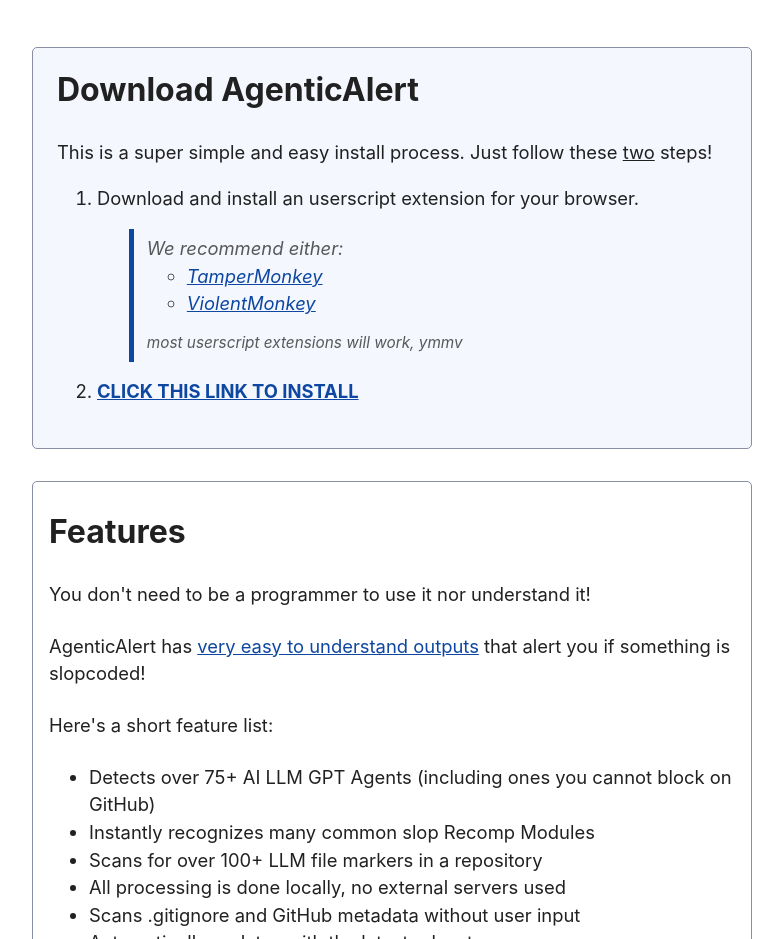
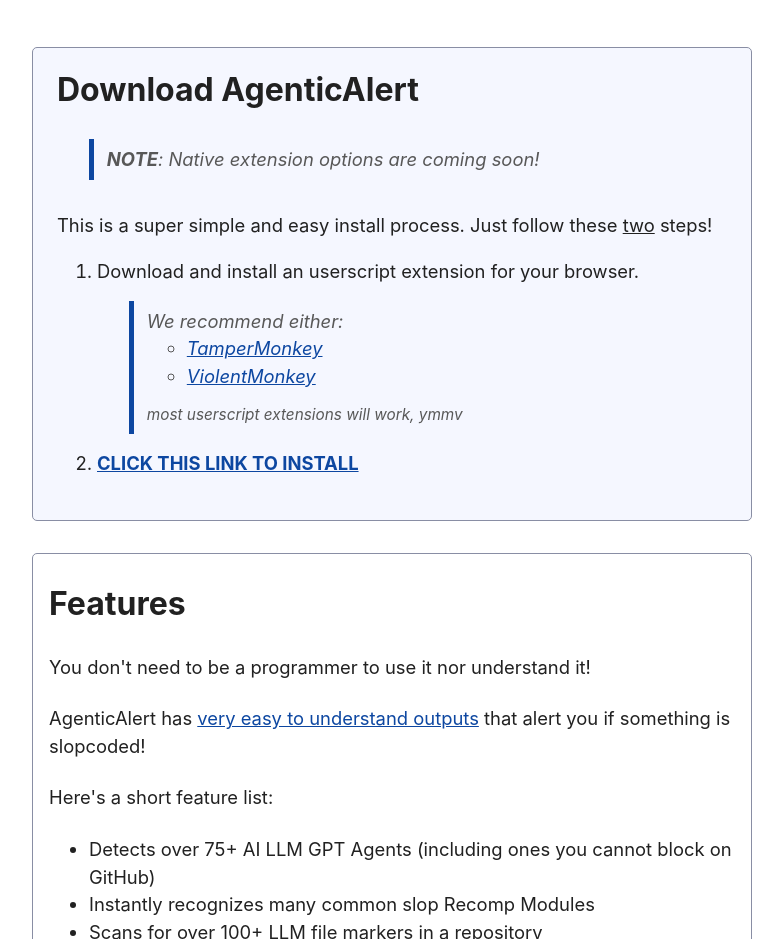
Before and after one commit to SocksTheWolf/AgenticAlert, a browser extension: page site/index.html in a window 1280 px wide. Shown: the part 920-1859 px from the top of the page, without its empty margins (248-1031 px from the left). Drawn offline with Linux system fonts and the light colour scheme.

Commit message:
small updates
also notes for myself regarding the redirects

```diff
--- a/site/index.html
+++ b/site/index.html
@@ -71,6 +71,7 @@
       </section>
 
       <div id="download" class="notice"><h3 class="download-tag">Download AgenticAlert</h3>
+        <blockquote><b>NOTE</b>: Native extension options are coming soon!</blockquote>
         <p>This is a super simple and easy install process. Just follow these <u>two</u> steps!</p>
         <ol>
           <li>Download and install an userscript extension for your browser.
```
Also changed, not shown: 1 other file.
